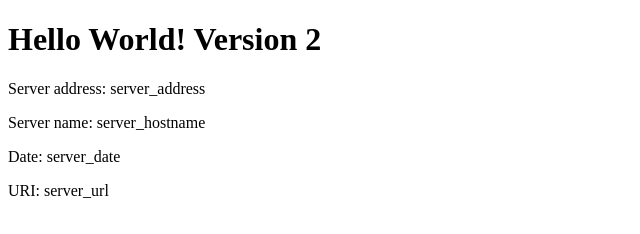
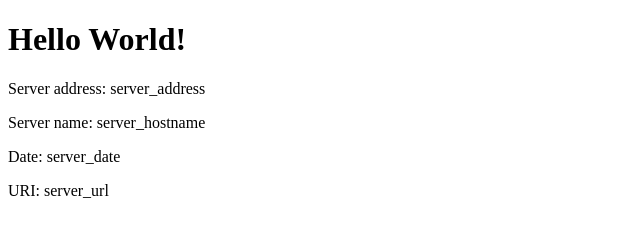
Before and after one commit to wdh2100/eks-example, a plain HTML site: page src/index.html in a window 1280 px wide. Shown: the whole page, without its empty margins (0-640 px from the left). Drawn offline with Linux system fonts and the light colour scheme.

Commit message:
Revert "V2 Updating home page"
This reverts commit 7752634f566b65478bce1cefd414ee4fe01675cb.

```diff
--- a/src/index.html
+++ b/src/index.html
@@ -1,12 +1,12 @@
 <!DOCTYPE html>
 <html>
 <head>
-  <title>Hello World Version 2</title>
+  <title>Hello World2</title>
 </head>
 
 <body>
 <div class="info">
-<h1>Hello World! Version 2 </h1>
+<h1>Hello World!</h1>
 <p><span>Server&nbsp;address:</span> <span>server_address</span></p>
 <p><span>Server&nbsp;name:</span> <span>server_hostname</span></p>
 <p class="smaller"><span>Date:</span> <span>server_date</span></p>
```
